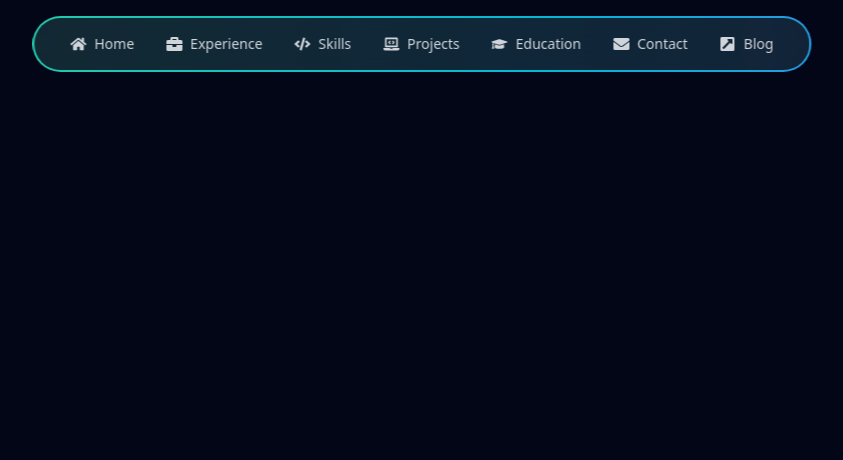
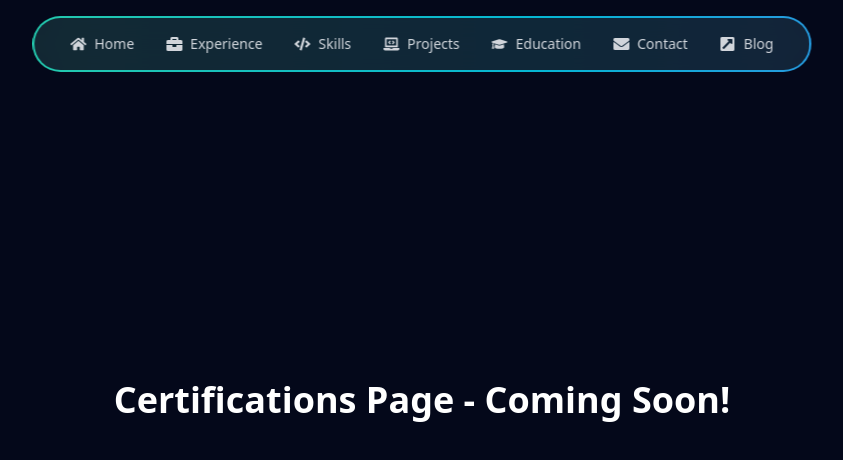
Before and after one commit to burakbektass/new-portfolio-website, a React (Vite) app: page /certifications in a window 1280 px wide. Shown: the top 460 px of the page, without its empty margins (218-1061 px from the left). Built offline with nearby package versions, Linux system fonts and the light colour scheme; no server answers.

Commit message:
Add Certifications page and integrate into routing; update App component to include new route for Certifications.

```diff
--- a/src/App.jsx
+++ b/src/App.jsx
@@ -7,11 +7,12 @@ import Header from "./pages/Header/Header";
 import Hero from "./pages/Hero/Hero";
 import Skills from "./pages/Skills/Skills";
 import Education from "./pages/Education/Education";
+import Certifications from "./pages/Certifications/Certifications";
 
 import { Route, Routes } from "react-router-dom";
 
 export default function App() {
-  const [isOnePage, setIsOnePage] = useState(false); // Toggle state
+  const [isOnePage] = useState(false); // Toggle state
 
   return (
     <>
@@ -24,15 +25,17 @@ export default function App() {
           <Skills />
           <Experience />
           <Education />
+          <Certifications />
           <Contact />
         </>
       ) : (
         // Router Mode: Use routes for navigation
-        <Routes>`
+        <Routes>
           <Route path="/" element={<Hero />} />
           <Route path="/skills" element={<Skills />} />
           <Route path="/experience" element={<Experience />} />
           <Route path="/education" element={<Education />} />
+          <Route path="/certifications" element={<Certifications />} />
           <Route path="/contact" element={<Contact />} />
           <Route path="/projects" element={<Projects />} />
         </Routes>
--- /dev/null
+++ b/src/pages/Certifications/Certifications.jsx
@@ -0,0 +1,7 @@
+export default function Certifications() {
+  return (
+    <div className="min-h-screen bg-[#04081A] text-white flex items-center justify-center">
+      <h1 className="text-4xl font-bold">Certifications Page - Coming Soon!</h1>
+    </div>
+  );
+}
```
